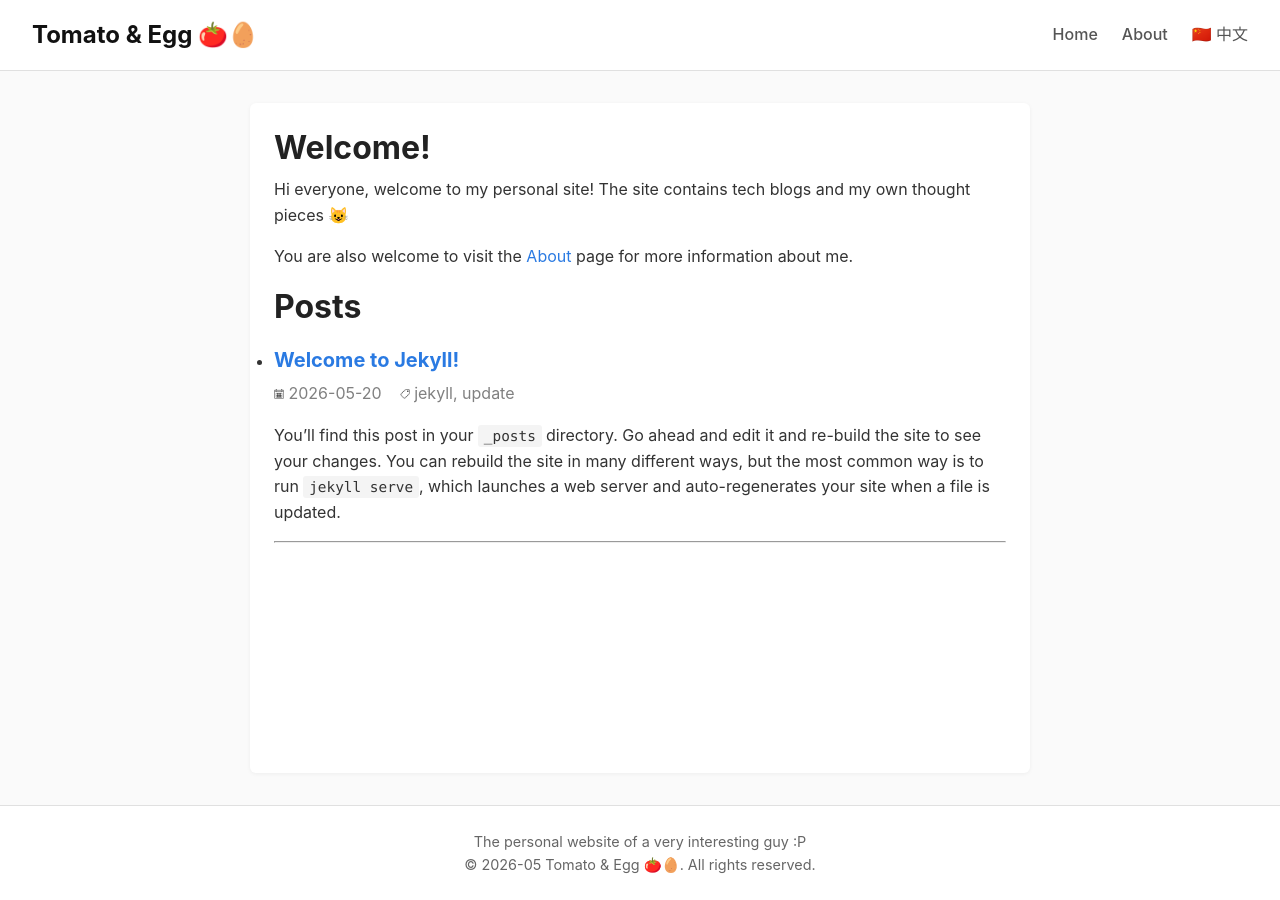
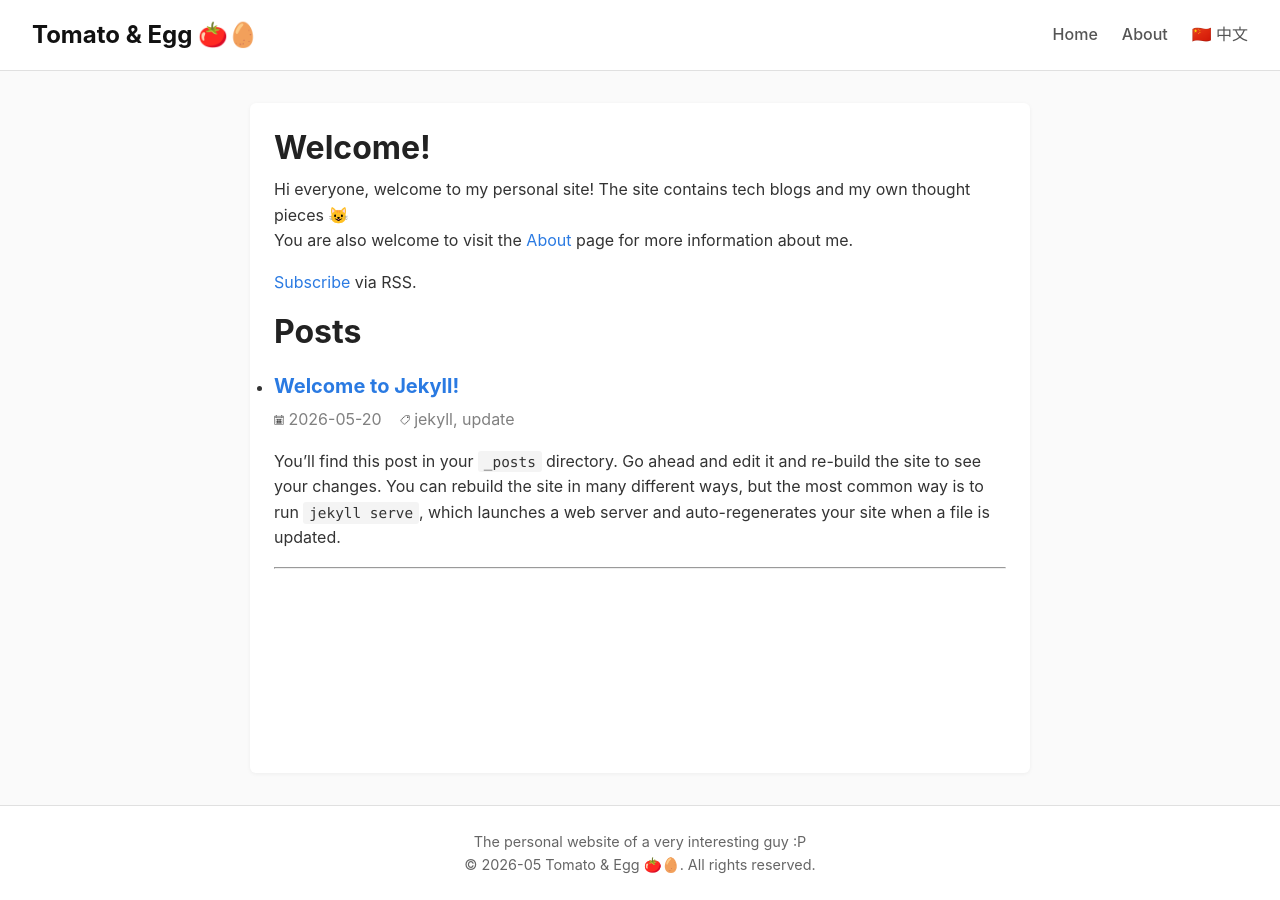
Before and after one commit to tomategg-101325/tomategg-101325.github.io, a Jekyll site: the page built from index-en.md, in a window 1280 px wide. Built offline with Jekyll 4.4.1, drawn with Linux system fonts in a browser that asks for light colours.

Commit message:
feat: add rss subscription link

```diff
--- a/index-en.md
+++ b/index-en.md
@@ -10,9 +10,9 @@ categories: en-us-page
 
 # Welcome!
 
-Hi everyone, welcome to my personal site! The site contains tech blogs and my own thought pieces 😺
+Hi everyone, welcome to my personal site! The site contains tech blogs and my own thought pieces 😺<br>You are also welcome to visit the [About](/en/about) page for more information about me.
 
-You are also welcome to visit the [About](/en/about) page for more information about me.
+[Subscribe](/feed.xml) via RSS.
 
 # Posts
 
```
Also changed, not shown: index.md (+2 -2 lines).
